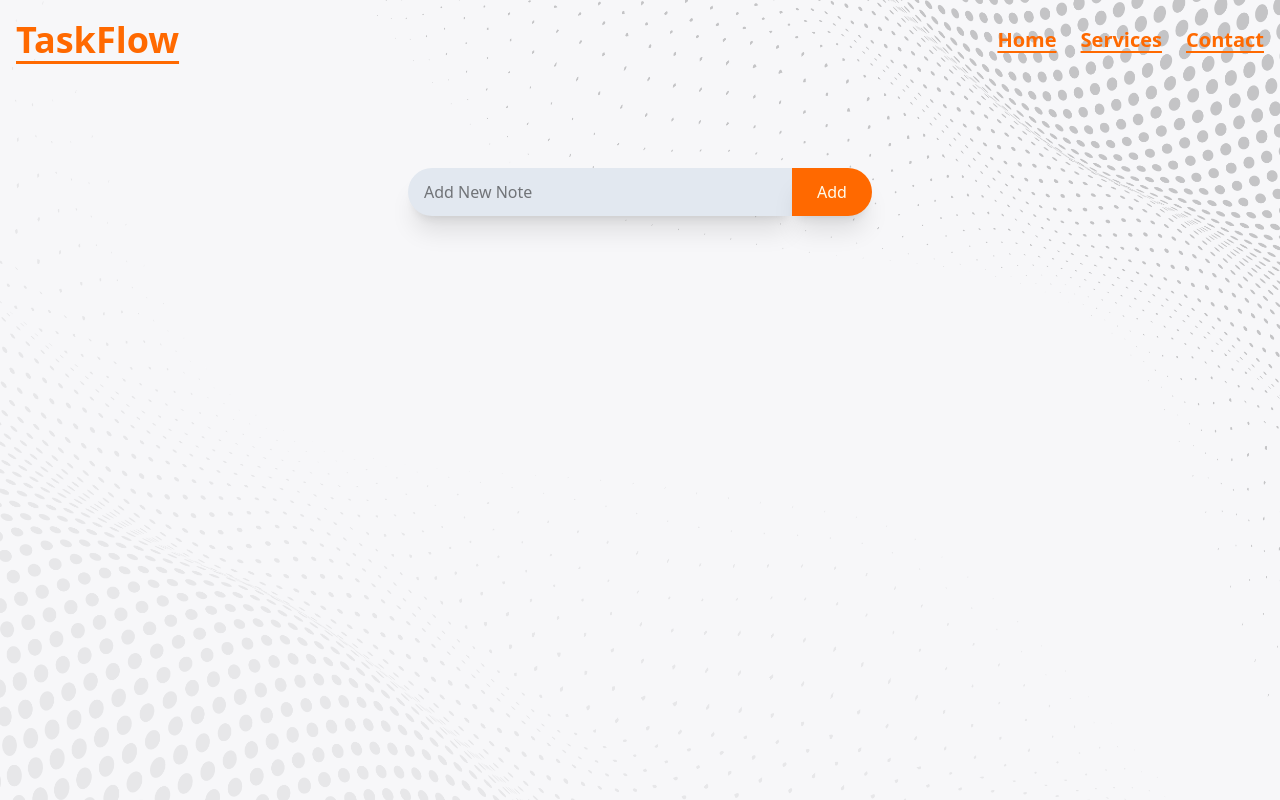
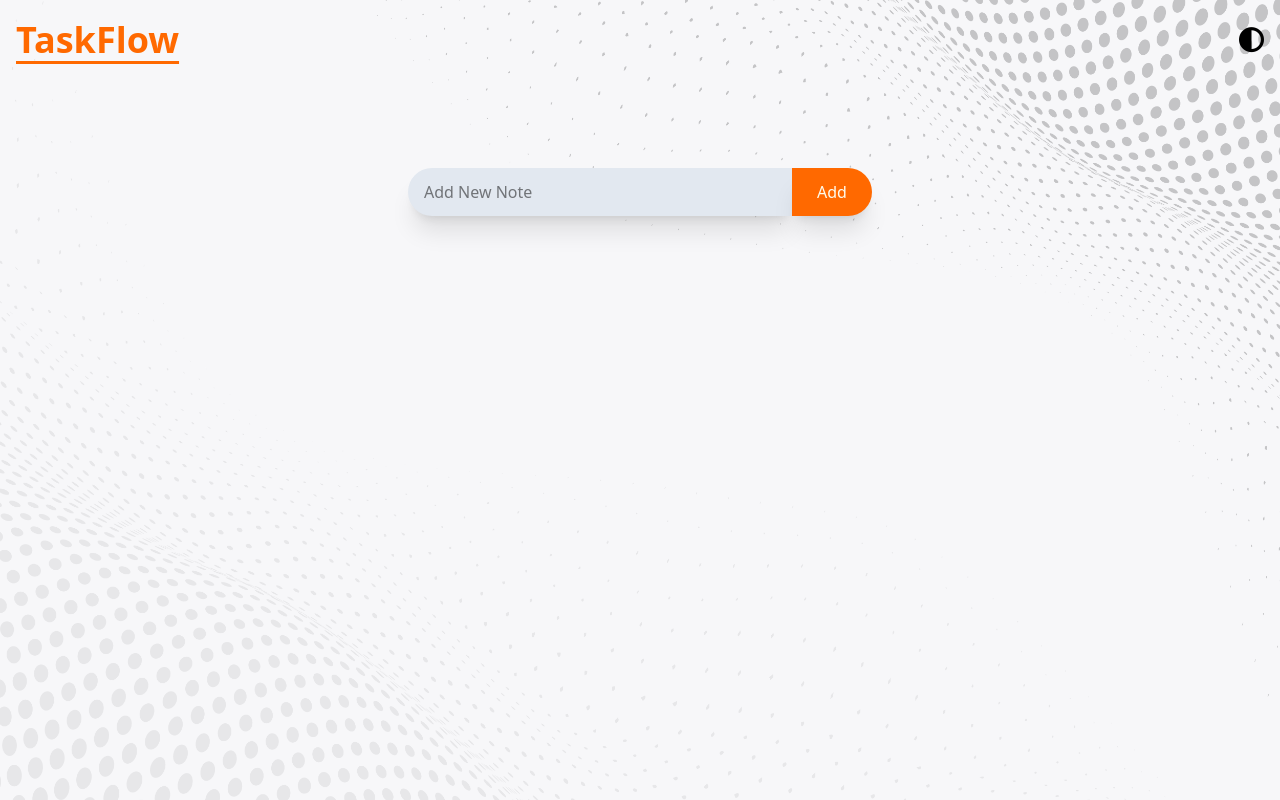
Before and after one commit to Officialakshat/Angular_to-do, an Angular app in the folder angular_to-do/: page / in a window 1280 px wide. Built offline with nearby package versions, Linux system fonts and the light colour scheme.

Commit message:
Update header.component.html

```diff
--- a/angular_to-do/src/app/header/header.component.html
+++ b/angular_to-do/src/app/header/header.component.html
@@ -1,9 +1,8 @@
 <nav class=" top-0  w-full bg-transparent z-50 p-4 h-20   flex items-center justify-between">
  <span class="logo text-orange-500 text-4xl font-bold underline-offset-8 underline  bg-transparent">TaskFlow</span>
-  <ul class="flex gap-6 text-orange-500 font-semibold text-xl underline underline-offset-4">
-    <li><a href="#">Home</a></li>
-    <li><a href="#">Services</a></li>
-    <li><a href="#">Contact</a></li>
+  <ul class="flex gap-6  font-semibold text-xl underline underline-offset-4">
+
+    <li><a href="#"><i class="fa-solid fa-circle-half-stroke fa-lg"></i></a></li>
   </ul>
 </nav>
 <app-todo></app-todo>
```
